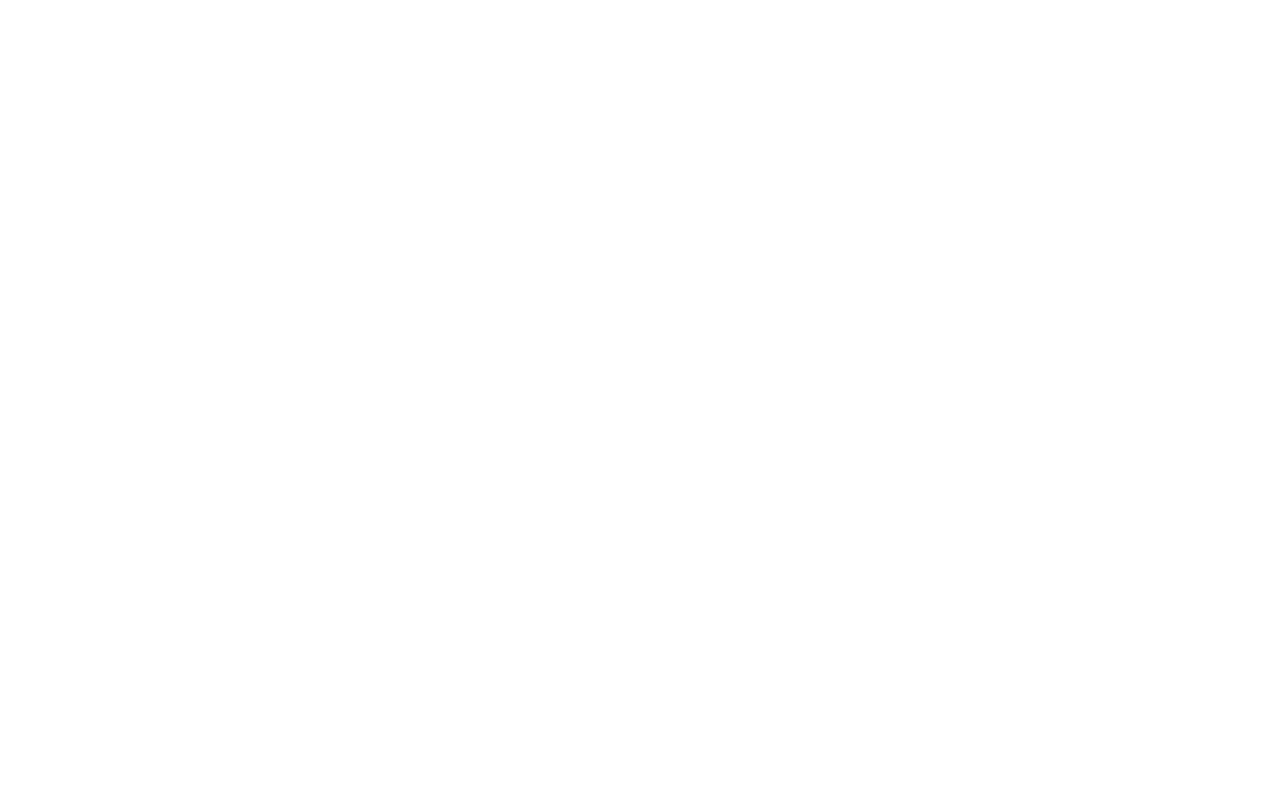
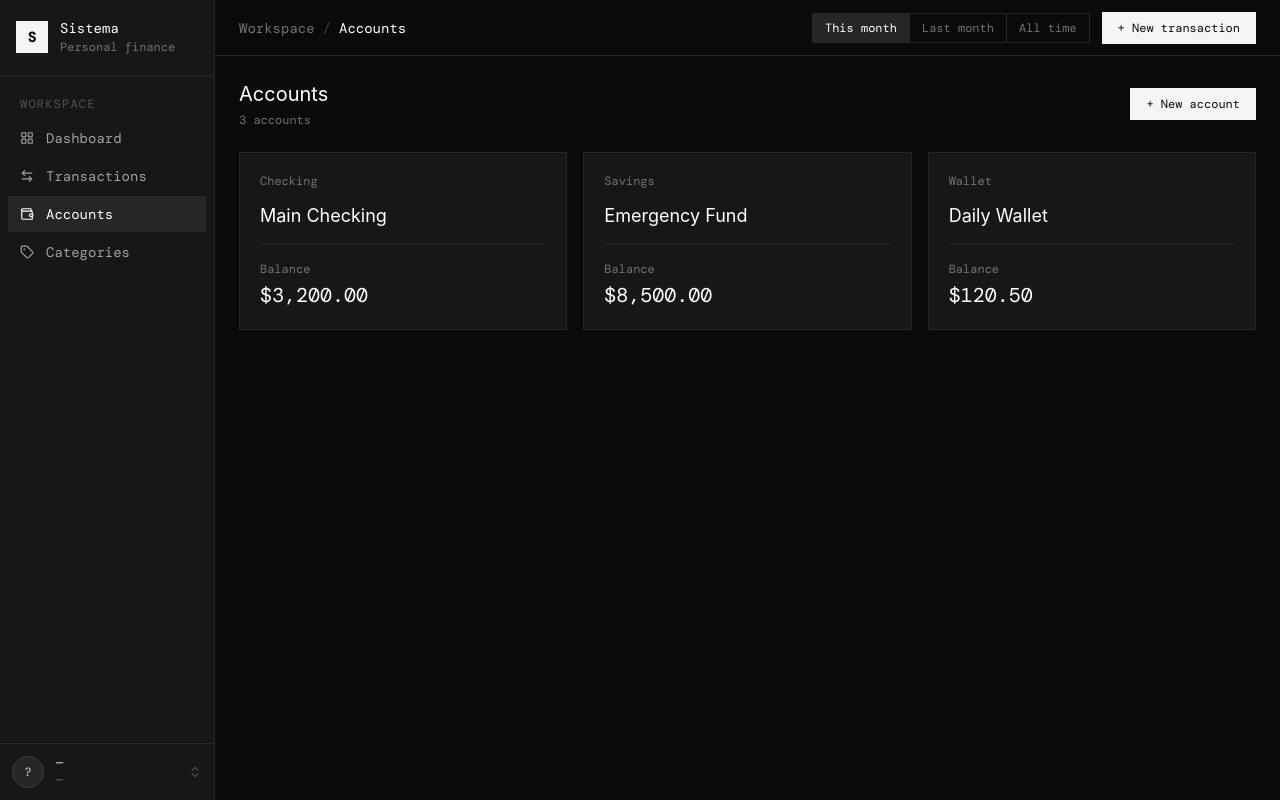
Before and after one commit to renanmerlotti/sistema-financeiro, a React (Vite) app in the folder frontend/: page /accounts in a window 1280 px wide. Before the commit this address had no page. Built offline with nearby package versions, Linux system fonts and the light colour scheme.

Commit message:
feat(accounts): create Account.jsx and AccountCard.jsx

```diff
--- a/frontend/src/App.jsx
+++ b/frontend/src/App.jsx
@@ -4,6 +4,7 @@
 import Register from "./components/Register";
 import Dashboard from "./components/Dashboard";
 import Transactions from "./components/Transactions";
+import Accounts from "./components/Accounts";
 
 export default function App() {
   return (
@@ -15,6 +16,7 @@
           <Route path="/register" element={<Register />} />
           <Route path="/dashboard" element={<Dashboard />} />
           <Route path="/transactions" element={<Transactions />} />
+          <Route path="/accounts" element={<Accounts />} />
         </Routes>
       </AuthProvider>
     </BrowserRouter>
--- /dev/null
+++ b/frontend/src/components/Accounts.jsx
@@ -0,0 +1,41 @@
+import Sidebar from "./layout/Sidebar";
+import Header from "./layout/Header";
+import AccountCard from "./accounts/AccountCard";
+
+const MOCK_ACCOUNTS = [
+  { id: 1, name: "Main Checking",   type: "checking", balance: 3200.00 },
+  { id: 2, name: "Emergency Fund",  type: "savings",  balance: 8500.00 },
+  { id: 3, name: "Daily Wallet",    type: "wallet",   balance:  120.50 },
+];
+
+export default function Accounts() {
+  return (
+    <div className="flex h-screen bg-neutral-950 overflow-hidden">
+      <Sidebar />
+      <div className="flex-1 flex flex-col overflow-hidden">
+        <Header />
+        <main className="flex-1 overflow-auto p-6">
+
+          <div className="flex items-center justify-between mb-6">
+            <div>
+              <h1 className="font-display text-white text-xl">Accounts</h1>
+              <p className="mono text-neutral-500 text-xs mt-1">
+                {MOCK_ACCOUNTS.length} accounts
+              </p>
+            </div>
+            <button className="mono bg-neutral-100 hover:bg-neutral-300 text-neutral-950 text-xs px-4 py-2 transition-colors">
+              + New account
+            </button>
+          </div>
+
+          <div className="grid grid-cols-3 gap-4">
+            {MOCK_ACCOUNTS.map((account) => (
+              <AccountCard key={account.id} {...account} />
+            ))}
+          </div>
+
+        </main>
+      </div>
+    </div>
+  );
+}
--- /dev/null
+++ b/frontend/src/components/accounts/AccountCard.jsx
@@ -0,0 +1,26 @@
+function formatBalance(balance) {
+  return balance.toLocaleString("en-US", { minimumFractionDigits: 2 });
+}
+
+const TYPE_LABELS = {
+  checking: "Checking",
+  savings:  "Savings",
+  wallet:   "Wallet",
+};
+
+export default function AccountCard({ name, type, balance }) {
+  return (
+    <div className="bg-neutral-900 border border-neutral-800 p-5 flex flex-col gap-4 hover:border-neutral-600 transition-colors">
+      <div className="flex items-center justify-between">
+        <span className="mono text-neutral-500 text-xs">{TYPE_LABELS[type] ?? type}</span>
+      </div>
+      <div>
+        <p className="font-display text-white text-lg leading-tight">{name}</p>
+      </div>
+      <div className="border-t border-neutral-800 pt-4">
+        <p className="mono text-neutral-500 text-xs mb-1">Balance</p>
+        <p className="mono text-white text-xl">${formatBalance(balance)}</p>
+      </div>
+    </div>
+  );
+}
```
